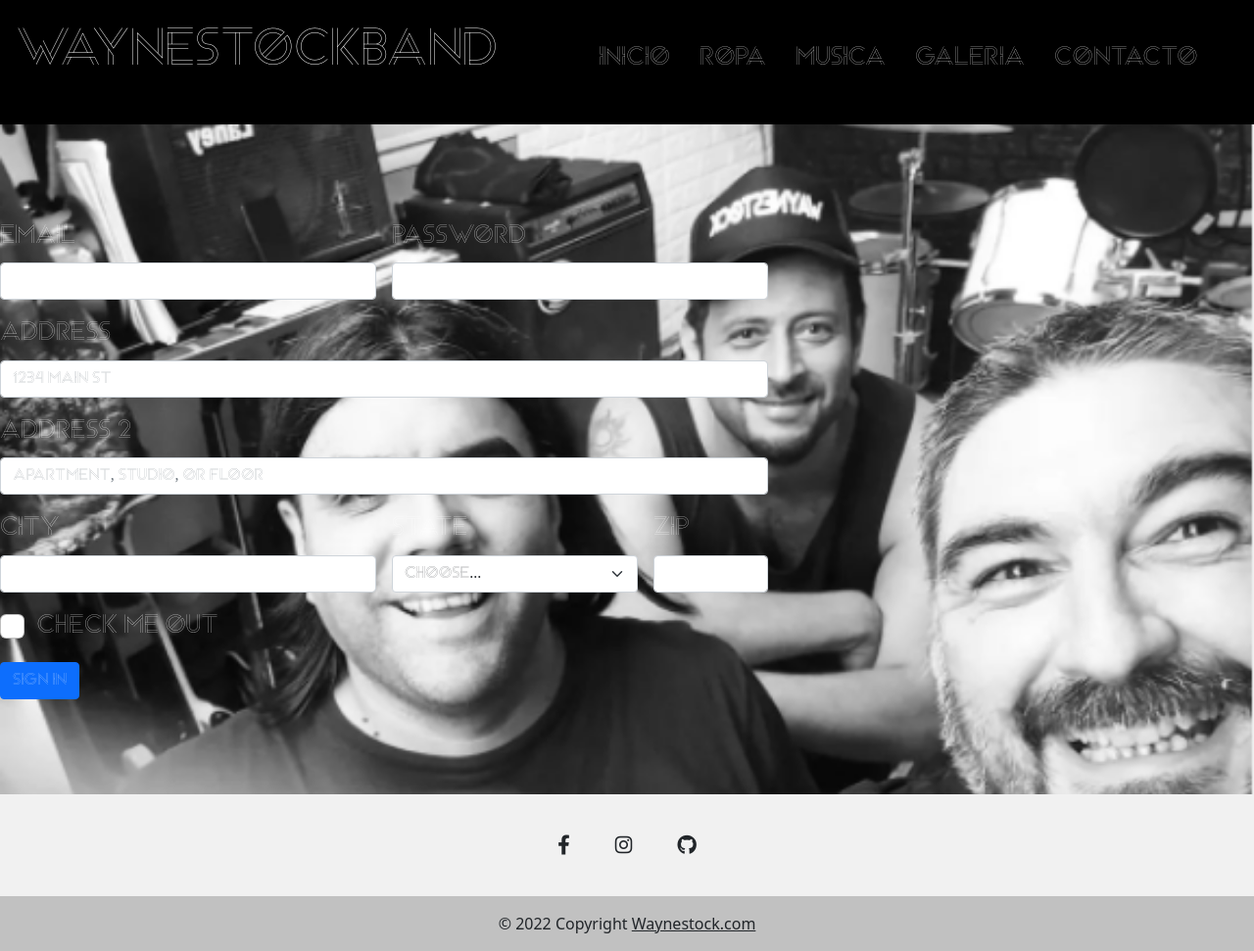
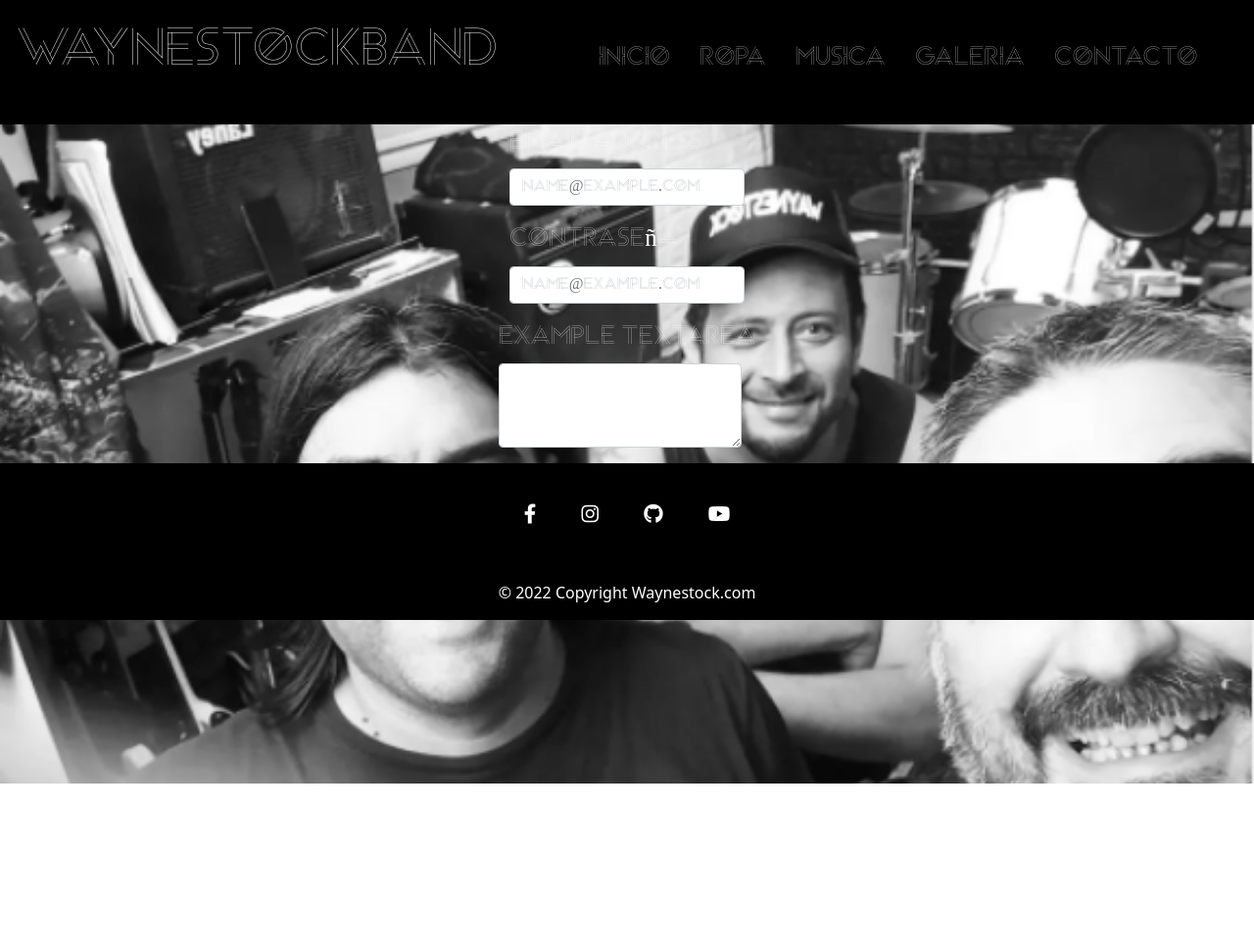
Before and after one commit to Dozul/Alan-Torres, a plain HTML site: page PAGES/Contacto.html in a window 1280 px wide. Shown: the whole page at 98% size. After the commit the page ends 800 px from the top, so only its background shows below. Drawn offline with nearby package versions, Linux system fonts and the light colour scheme.

Commit message:
VersionNueva

```diff
--- a/CSS/styles.css
+++ b/CSS/styles.css
@@ -301,13 +301,23 @@
     }
 
     .formulario--contacto{
-    height: 700px;
-    width: 800px;
-    justify-content: center;
-    justify-items: center;
-    align-items: center;
-    align-content: center;
+    height: auto;
+    width: auto;
+
     }
+
+    .footer__text{
+        text-decoration: none;
+    }
+
+    .formulario{
+        display: flex;
+        flex-direction: column;
+        justify-content: center;
+        align-items: center;
+    }
+
+
 
 
 
@@ -471,7 +481,19 @@
 
         .YaTengoCuenta{
         font-size: 10px;
+        }
 
+        .grid__texto{
+            font-size: 12px;
+        }
+
+        .tamaño__formulario{
+            height: 30px;
+            width: 300px;
+        }
+
+        .titulo__texto{
+            text-align:center;
         }
 
         }
--- a/PAGES/Contacto.html
+++ b/PAGES/Contacto.html
@@ -25,74 +25,38 @@
       </nav>
     </header>
     <main>
-      <form class="row g-3 formulario--contacto">
-        <div class="col-md-6">
-          <label for="inputEmail4" class="form-label">Email</label>
-          <input type="email" class="form-control" id="inputEmail4">
-        </div>
-        <div class="col-md-6">
-          <label for="inputPassword4" class="form-label">Password</label>
-          <input type="password" class="form-control" id="inputPassword4">
-        </div>
-        <div class="col-12">
-          <label for="inputAddress" class="form-label">Address</label>
-          <input type="text" class="form-control" id="inputAddress" placeholder="1234 Main St">
-        </div>
-        <div class="col-12">
-          <label for="inputAddress2" class="form-label">Address 2</label>
-          <input type="text" class="form-control" id="inputAddress2" placeholder="Apartment, studio, or floor">
-        </div>
-        <div class="col-md-6">
-          <label for="inputCity" class="form-label">City</label>
-          <input type="text" class="form-control" id="inputCity">
-        </div>
-        <div class="col-md-4">
-          <label for="inputState" class="form-label">State</label>
-          <select id="inputState" class="form-select">
-            <option selected>Choose...</option>
-            <option>...</option>
-          </select>
-        </div>
-        <div class="col-md-2">
-          <label for="inputZip" class="form-label">Zip</label>
-          <input type="text" class="form-control" id="inputZip">
-        </div>
-        <div class="col-12">
-          <div class="form-check">
-            <input class="form-check-input" type="checkbox" id="gridCheck">
-            <label class="form-check-label" for="gridCheck">
-              Check me out
-            </label>
-          </div>
-        </div>
-        <div class="col-12">
-          <button type="submit" class="btn btn-primary">Sign in</button>
-        </div>
-      </form>
+      <section class="formulario">
+      <div class="mb-3 ">
+        <label for="exampleFormControlInput1" class="form-label">Email address</label>
+        <input type="email" class="form-control formulario--contacto" id="exampleFormControlInput1" placeholder="name@example.com">
+      </div>
+      <div class="mb-3">
+        <label for="exampleFormControlInput1" class="form-label">Contraseña</label>
+        <input type="password" class="form-control formulario--contacto" id="exampleFormControlInput1" placeholder="name@example.com">
+      </div>
+      <div class="mb-3">
+        <label for="exampleFormControlTextarea1" class="form-label">Example textarea</label>
+        <textarea class="form-control formulario--contacto" id="exampleFormControlTextarea1" rows="3"></textarea>
+      </div>
+      </section>
   </main>
-  <footer class="text-center text-white" style="background-color: #f1f1f1;">
+
+  <footer class="text-center text-white" style="background-color: black;">
     <!-- Grid container -->
     <div class="container pt-4">
       <!-- Section: Social media -->
       <section class="mb-4">
         <!-- Facebook -->
         <a
-          class="btn btn-link btn-floating btn-lg text-dark m-1"
+          class="btn btn-link btn-floating btn-lg text-white m-1"
           href="https://www.facebook.com/waynesrock"
           role="button"
           data-mdb-ripple-color="dark"
           ><i class="fab fa-facebook-f"></i
         ></a>
-
-        <!-- Twitter -->
-
-
-        <!-- Google -->
-
-
         <!-- Instagram -->
         <a
-          class="btn btn-link btn-floating btn-lg text-dark m-1"
+          class="btn btn-link btn-floating btn-lg text-white m-1"
           href="https://www.instagram.com/waynesband/"
           role="button"
           data-mdb-ripple-color="dark"
@@ -101,20 +65,25 @@
 
         <!-- Github -->
         <a
-          class="btn btn-link btn-floating btn-lg text-dark m-1"
+          class="btn btn-link btn-floating btn-lg text-white m-1"
           href="https://github.com/Dozul/Alan-Torres"
           role="button"
           data-mdb-ripple-color="dark"
           ><i class="fab fa-github"></i></a>
+          <a
+            class="btn btn-link btn-floating btn-lg text-white m-1"
+            href="https://www.youtube.com/c/Waynestock"
+            role="button"
+            data-mdb-ripple-color="dark"
+            ><i class="fab fa-youtube"></i></a>
       </section>
-      <!-- Section: Social media -->
     </div>
-    <!-- Grid container -->
+
 
     <!-- Copyright -->
-    <div class="text-center text-dark p-3" style="background-color: rgba(0, 0, 0, 0.2);">
+    <div class="text-center text-white p-3" style="background-color: rgba(0, 0, 0, 0.2);">
       © 2022 Copyright
-      <a class="text-dark" href="https://mdbootstrap.com/">Waynestock.com</a>
+      <a class="text-white footer__text" href="https://mdbootstrap.com/">Waynestock.com</a>
     </div>
     <!-- Copyright -->
   </footer>
```
Also changed, not shown: PAGES/Galeria.html (+13 -15 lines), PAGES/Musica.html (+13 -15 lines), PAGES/Ropa.html (+13 -15 lines), index.html (+13 -15 lines).
